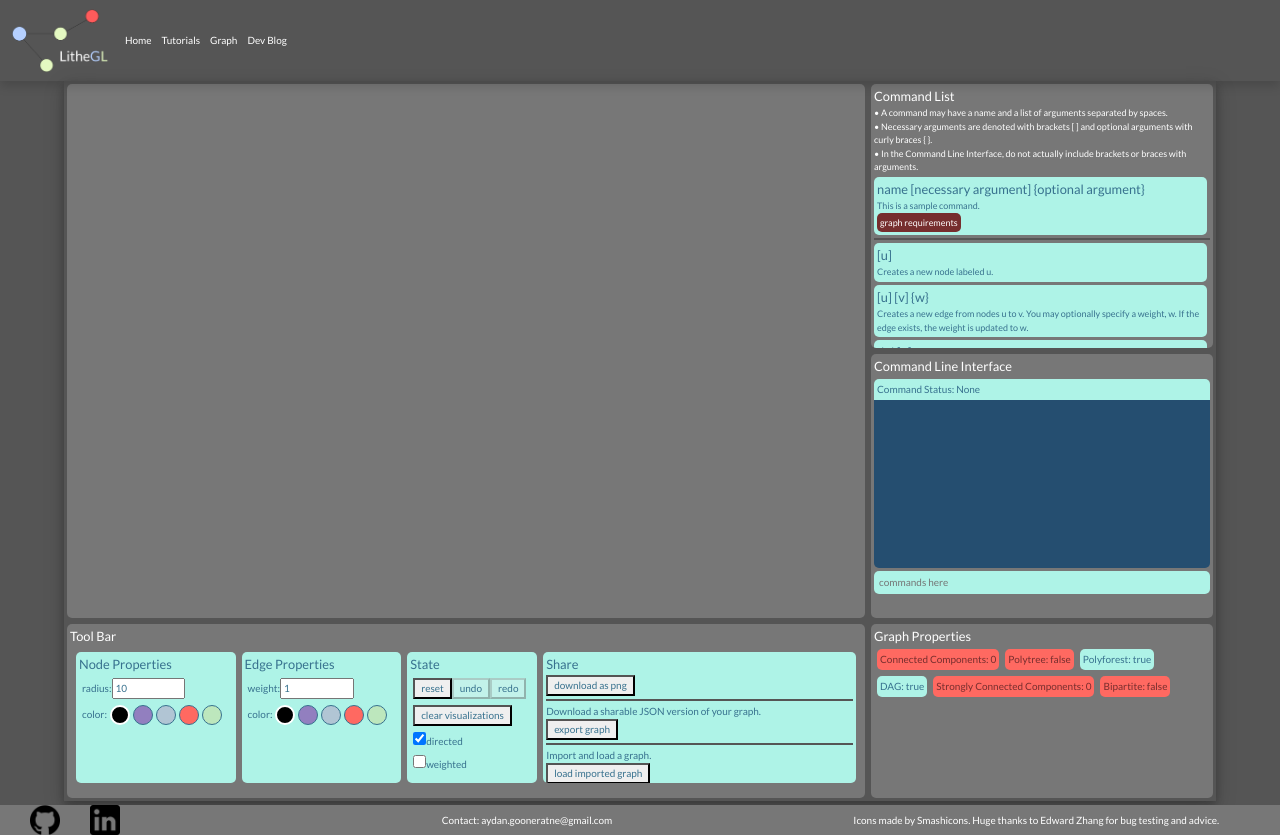
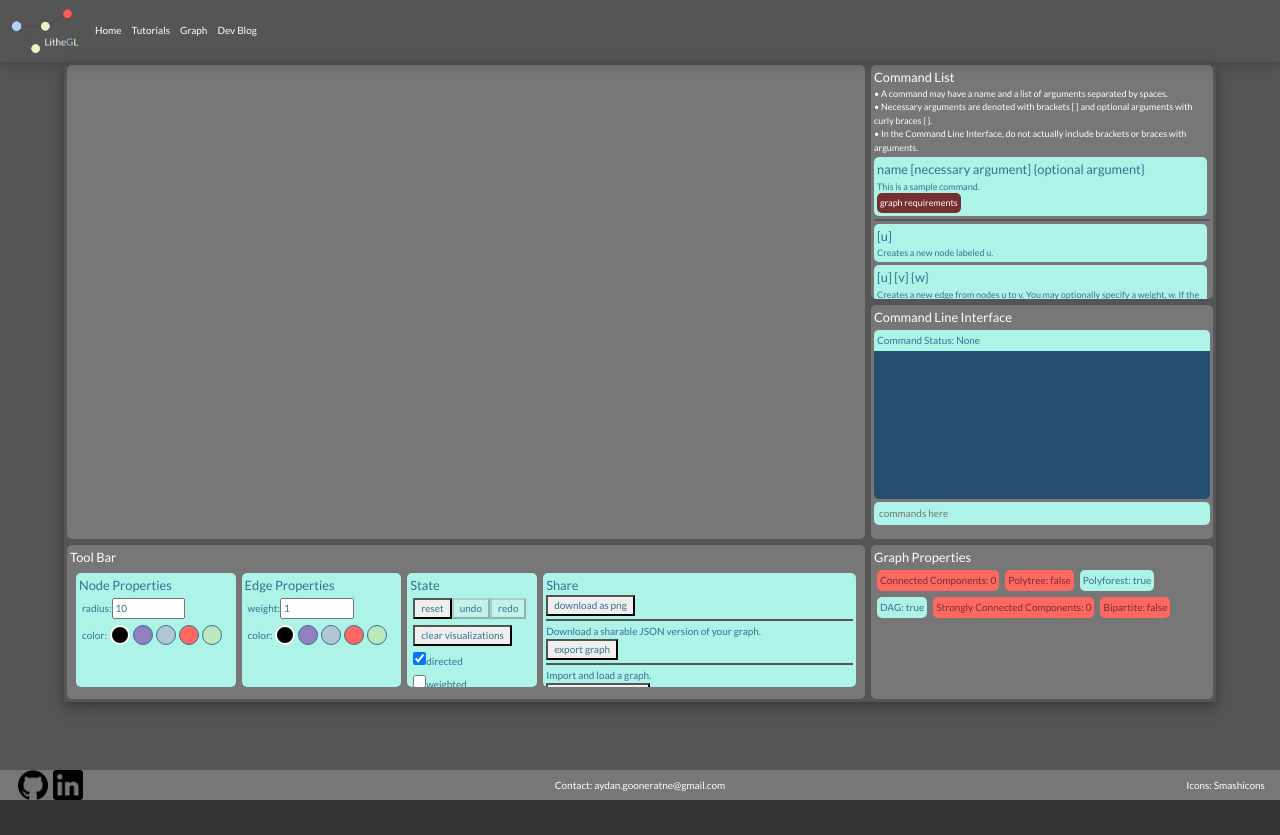
Before and after one commit to aydangoon/Graph-Library, a React (Create React App) app: page /#/graph in a window 1280 px wide. After the commit the page ends 800 px from the top, so only its background shows below. Built offline with nearby package versions, Linux system fonts and the light colour scheme.

Commit message:
fixed some css

```diff
--- a/src/components/footer/footer.js
+++ b/src/components/footer/footer.js
@@ -6,11 +6,11 @@ export default class Footer extends React.Component {
             <footer className = 'container-fluid' id="footer">
                 <div className = 'row h-100 align-items-center'>
                     <div className = 'col-4 d-flex'>
-                        <a href='https://github.com/aydangoon' className = 'px-4'><img src={require('../../assets/git.png')} alt='wat' width='30px'></img></a>
-                        <a href='https://www.linkedin.com/in/aydan-gooneratne-118b49178/' className = 'px-4'><img src={require('../../assets/lin.png')} alt='wat' width='30px'></img></a>
+                        <a href='https://github.com/aydangoon' className = 'px-1'><img src={require('../../assets/git.png')} alt='wat' width='30px'></img></a>
+                        <a href='https://www.linkedin.com/in/aydan-gooneratne-118b49178/' className = 'px-1'><img src={require('../../assets/lin.png')} alt='wat' width='30px'></img></a>
                     </div>
-                    <div className = 'col-4 d-flex'> Contact: aydan.gooneratne@gmail.com </div>
-                    <div className = 'col-4d-flex'>Icons made by <a href="https://smashicons.com/" title="Smashicons">Smashicons</a>. Huge thanks to Edward Zhang for bug testing and advice.</div>
+                    <div className = 'col-4 d-flex justify-content-center'> Contact: aydan.gooneratne@gmail.com </div>
+                    <div className = 'col-4 d-flex justify-content-end'><a href="https://smashicons.com/" title="Smashicons">Icons: Smashicons</a></div>
                 </div>
             </footer>
         )
--- a/src/components/home/Home.js
+++ b/src/components/home/Home.js
@@ -42,7 +42,7 @@ export default class Home extends React.Component {
                             LitheGL is designed with users in mind. Only the necessary components needed to interface
                             with your graph are included in the build.
                             LitheGL features simple drag and selection features
-                            alongside a suite of other tools to streamline the process of building and analyizing graphs.
+                            alongside a suite of other tools to streamline the process of building and analyzing graphs.
                         </div>
                     </div>
                     <div className = 'col-8'>
--- a/src/components/menubar/MenuBar.js
+++ b/src/components/menubar/MenuBar.js
@@ -12,7 +12,7 @@ export default class Home extends React.Component {
         return (
             <div className = 'navbar navbar-expand-sm shadow'>
                 <div class="navbar-brand mb-0 h1">
-                    <img src={require('../../assets/logo.png')} width='100'/>
+                    <img src={require('../../assets/logo.png')} width='70'/>
                 </div>
                 <button className="navbar-toggler collapsed" type="button" data-toggle="collapse" data-target="#collapsedBar" aria-controls="collapsedBar" aria-expanded="false" aria-label="Toggle navigation">
                     <img src={require('../../assets/hamburger.png')} alt='' width={25}/>
--- a/src/components/tutorial/Tutorial.css
+++ b/src/components/tutorial/Tutorial.css
@@ -1,7 +1,3 @@
-#tutorial {
-    animation: fade-in 1s;
-}
-
 *[class~='video-sect'] {
     display: flex;
     flex-direction: column;
@@ -20,7 +16,7 @@
     margin: var(--mar);
 }
 *[class~='video'] {
-    height: 200px;
-    width: 300px;
+    height: 400px;
+    width: 600px;
     border: none;
 }
--- a/src/components/tutorial/Tutorial.js
+++ b/src/components/tutorial/Tutorial.js
@@ -8,7 +8,7 @@ import './Tutorial.css'
 export default class Tutorial extends React.Component {
     render() {
         return (
-            <div className = 'container-sm p-2' id = 'tutorial'>
+            <div className = 'container-sm p-2'>
                 <div className = 'section d-flex flex-column align-items-center m-2'>
                     <div className = 'subtitle'> Adding, Moving and Deleting Edges and Nodes </div>
                     <div>
--- a/src/graph-tool/components/css/graphtool.css
+++ b/src/graph-tool/components/css/graphtool.css
@@ -1,7 +1,10 @@
 #graph-tool-wrapper {
-    display: inline-block;
+    display: flex;
+    flex-direction: column;
+    justify-content: center;
+    margin: auto;
     width: 90vw;
-    height: 90vh;
+    height: 80vh;
     box-shadow: 0 4px 8px 0 rgba(0, 0, 0, 0.2), 0 6px 20px 0 rgba(0, 0, 0, 0.19);
     background-color: var(--light-grey);
     overflow: auto;
--- a/src/index.scss
+++ b/src/index.scss
@@ -100,6 +100,7 @@ body {
 }
 a:hover {
     color: var(--lithe-blue);
+    text-decoration: none;
 }
 
 .section-label {
```
